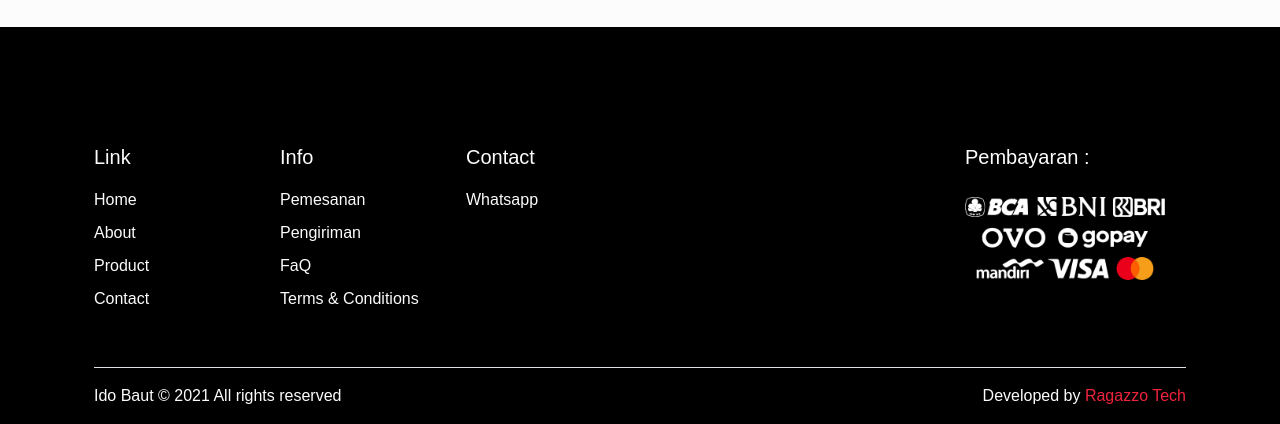
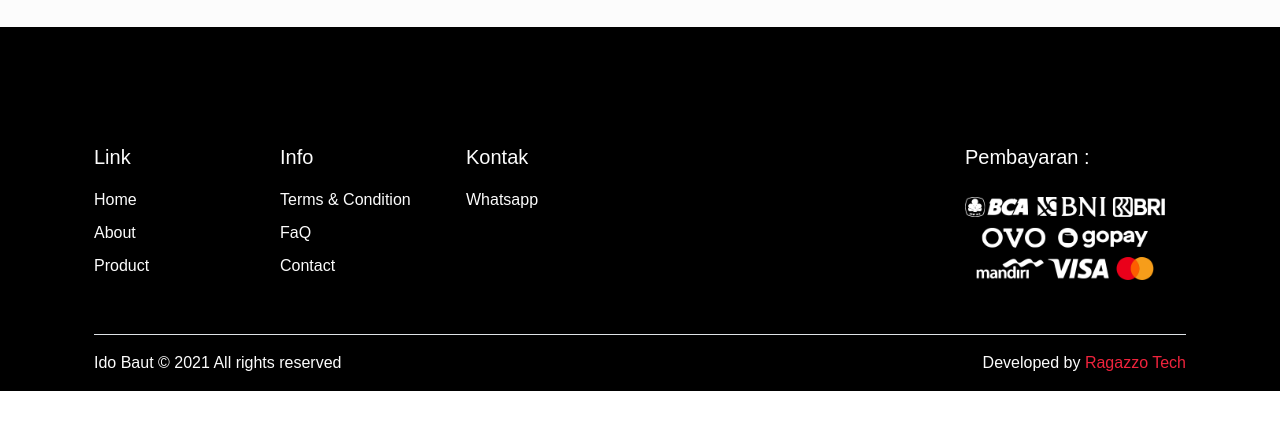
Before and after one commit to Rachmannh/The-Ardianto-Baut, a PHP site: page /ido-baut/faq.php in a window 1280 px wide. Shown: the part 605-1029 px from the top of the page. After the commit the page ends 996 px from the top, so only its background shows below. Run offline with PHP 8.4, Linux system fonts and the light colour scheme; data that the repository does not hold is empty; some libraries are stand-ins or nearby versions; some web fonts are replaced.

Commit message:
Fixing Footer and faq, terms page

```diff
--- a/about.php
+++ b/about.php
@@ -89,7 +89,7 @@ $title = 'About';
           <p class="lead">Quickly design and customize responsive mobile-first sites with Bootstrap, the world’s most popular front-end open source toolkit, featuring Sass variables and mixins, responsive grid system, extensive prebuilt components, and powerful JavaScript plugins.</p>
         </div>
         <div class="col-10 col-sm-8 col-lg-6">
-            <img src="./assets/img/pexels-photo-3821384.jpeg" class="ido-warehouse d-block mx-lg-auto img-fluid" alt="Foto Ido Baut" width="700" height="500" loading="lazy">
+            <img src="./assets/img/pexels-photo-259988.jpeg" class="ido-warehouse d-block mx-lg-auto img-fluid" alt="Foto Ido Baut" width="700" height="500" loading="lazy">
           </div>
       </div>
   </div>
--- a/faq.php
+++ b/faq.php
@@ -167,7 +167,7 @@
   </div>
   <div class="col">
     <div class="p-3">
-    <img src="./assets/img/faq.png" class="faq-images img-fluid" alt="FaQ Illustration">
+    <img src="./assets/img/reshot-illustration-customer-service-call-center-8PXMF3JHDC.png" class="faq-images img-fluid" alt="FaQ Illustration">
     </div>
   </div>
 </div>
--- a/footer.php
+++ b/footer.php
@@ -5,29 +5,28 @@
         <div class="footer-title col-2">
           <h5>Link</h5>
           <ul class="nav flex-column">
-            <li class="navs-item mb-2"><a href="index.html" class="navs-link p-0">Home</a></li>
-            <li class="navs-item mb-2"><a href="about.html" class="navs-link p-0">About</a></li>
-            <li class="navs-item mb-2"><a href="" class="navs-link p-0">Product</a></li>
-            <li class="navs-item mb-2"><a href="" class="navs-link p-0">Contact</a></li>
+            <li class="navs-item mb-2"><a href="index.php" class="navs-link p-0">Home</a></li>
+            <li class="navs-item mb-2"><a href="about.php" class="navs-link p-0">About</a></li>
+            <li class="navs-item mb-2"><a href="product.php" class="navs-link p-0">Product</a></li>
           </ul>
         </div>
 
         <div class="footer-title col-2">
           <h5>Info</h5>
           <ul class="nav flex-column">
-            <li class="navs-item mb-2"><a href="" class="navs-link p-0">Pemesanan</a></li>
-            <li class="navs-item mb-2"><a href="" class="navs-link p-0">Pengiriman</a></li>
-            <li class="navs-item mb-2"><a href="" class="navs-link p-0">FaQ</a></li>
-            <li class="navs-item mb-2"><a href="" class="navs-link p-0">Terms & Conditions</a></li>
-          </ul>
+           <li class="navs-item mb-2"><a href="terms.php" class="navs-link p-0">Terms & Condition</a></li>
+           <li class="navs-item mb-2"><a href="faq.php" class="navs-link p-0">FaQ</a></li>
+            <li class="navs-item mb-2"><a href="contact.php" class="navs-link p-0">Contact</a></li>
+          <ul>
         </div>
 
         <div class="footer-title col-2">
-          <h5>Contact</h5>
+          <h5>Kontak</h5>
           <ul class="nav flex-column">
-            <li class="navs-item mb-2"><a href="whatsapp:contact=015555555555@s.whatsapp.com&message=I'd like to chat with you" class="navs-link p-0">Whatsapp</a></li>
-          </ul>
+             <li class="navs-item mb-2"><a href="whatsapp:contact=015555555555@s.whatsapp.com&message=I'd like to chat with you" class="navs-link p-0">Whatsapp</a></li>
+             </ul>
         </div>
+
 
         <div class="col-4 offset-1 pembayaran">
           <form>
```
Also changed, not shown: assets/img/faq.png (added), assets/img/pexels-photo-259988 (1).jpeg (added), assets/img/reshot-illustration-customer-service-call-center-8PXMF3JHDC.png (added).
